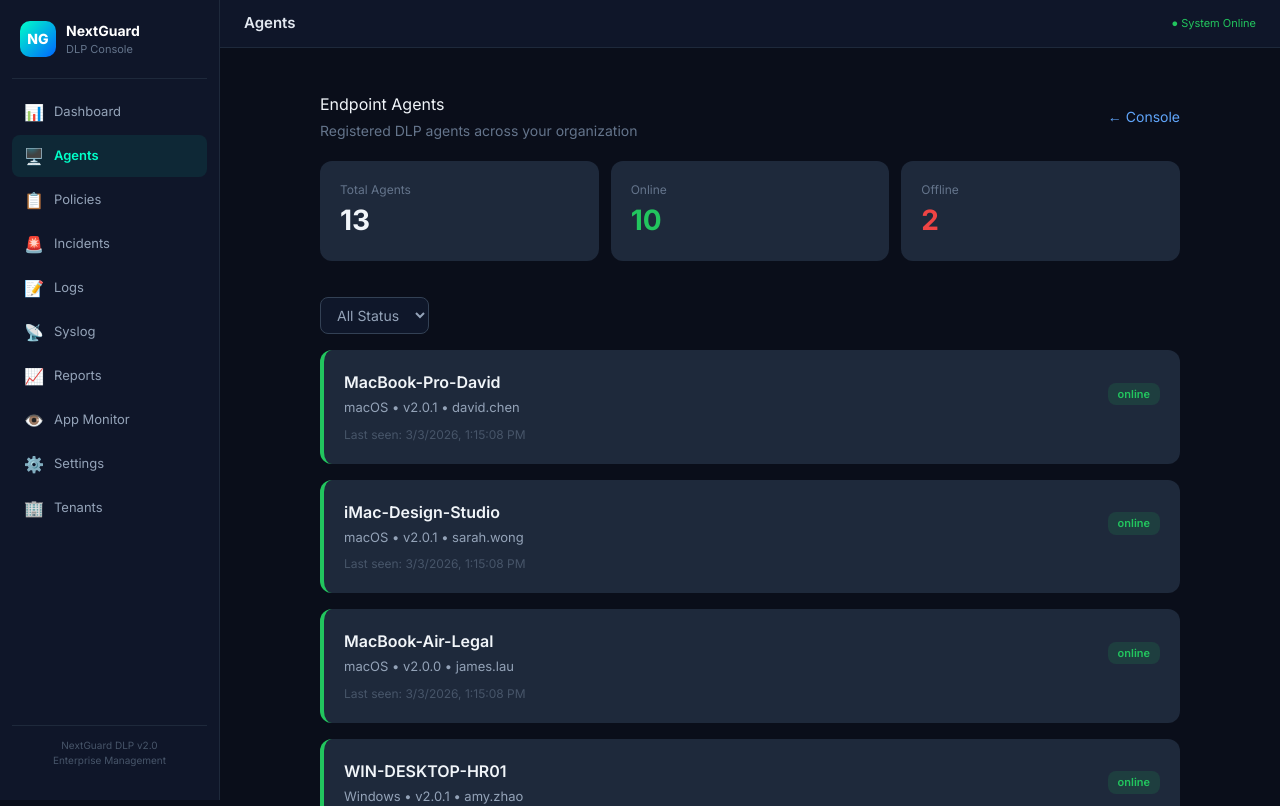
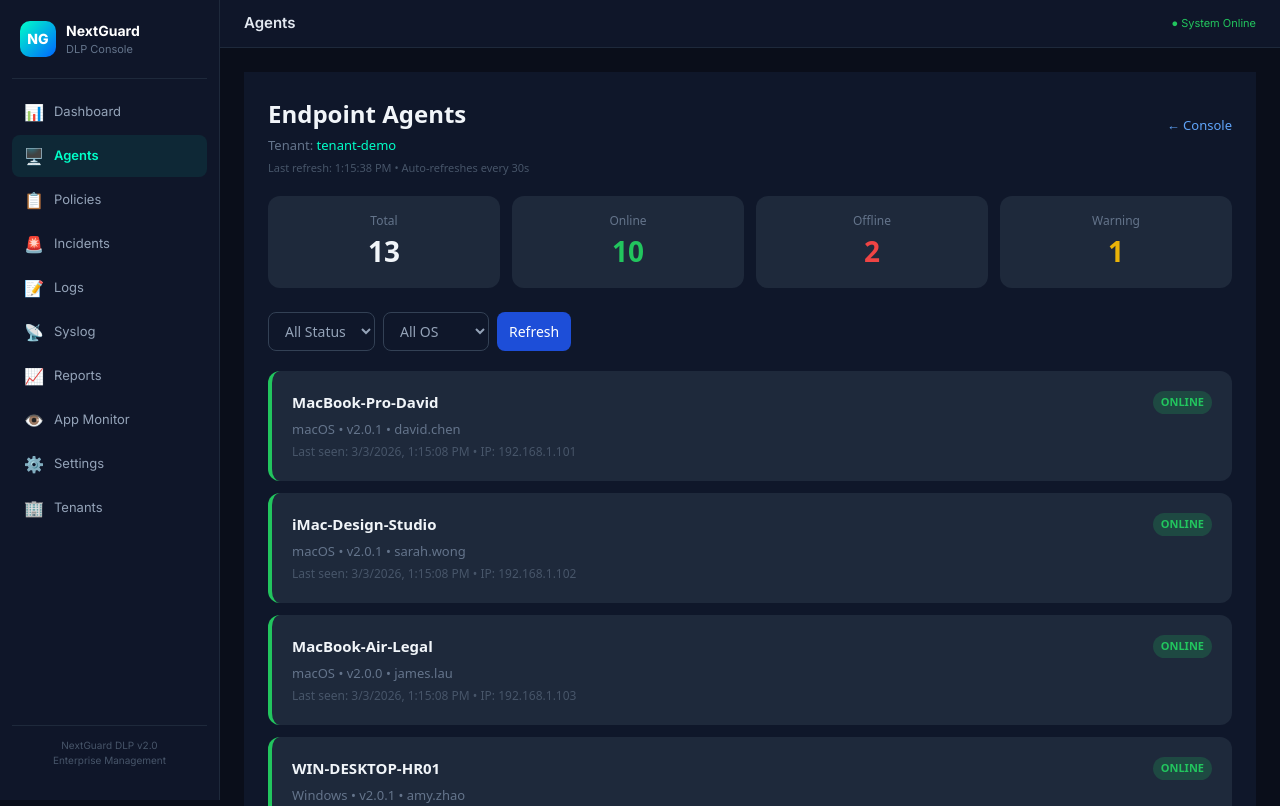
Before and after one commit to NextGuard-hk/nextguard-website, a Next.js app: page /console/agents in a window 1280 px wide. Shown: the top 806 px of the page. Built offline with nearby package versions, Linux system fonts and the light colour scheme.

Commit message:
Update page.tsxfeat: Tenant-aware agents page with OS filter, policy status, auto-refresh

```diff
--- a/app/console/agents/page.tsx
+++ b/app/console/agents/page.tsx
@@ -1,40 +1,85 @@
 'use client'
-import { useState, useEffect } from 'react'
+import { useState, useEffect, useCallback } from 'react'
 import Link from 'next/link'
 
-const statusColors: Record<string, string> = { online: '#22c55e', offline: '#ef4444', unknown: '#6b7280' }
+const STATUS_COLOR: Record<string,string> = { online:'#22c55e', offline:'#ef4444', warning:'#eab308', unknown:'#6b7280' }
+
+function getTenantId(): string {
+  try { const u = JSON.parse(localStorage.getItem('ng_user')||'{}'); return u.tenantId||'tenant-demo' }
+  catch { return 'tenant-demo' }
+}
 
 export default function AgentsPage() {
   const [agents, setAgents] = useState<any[]>([])
   const [loading, setLoading] = useState(true)
   const [statusFilter, setStatusFilter] = useState('all')
+  const [osFilter, setOsFilter] = useState('all')
   const [selected, setSelected] = useState<any>(null)
+  const [lastRefresh, setLastRefresh] = useState<Date>(new Date())
 
-  useEffect(() => {
-    fetch('/api/v1/agents').then(r => r.json()).then(d => {
-      if (d.success) setAgents(d.agents || [])
-      setLoading(false)
-    }).catch(() => setLoading(false))
+  const fetchAgents = useCallback(async () => {
+    try {
+      const tid = getTenantId()
+      const r = await fetch(`/api/v1/agents?tenantId=${tid}`)
+      const d = await r.json()
+      if (d.success) { setAgents(d.agents || []); setLastRefresh(new Date()) }
+    } catch {}
+    finally { setLoading(false) }
   }, [])
 
-  const filtered = statusFilter === 'all' ? agents : agents.filter(a => a.status === statusFilter)
-  const stats = { total: agents.length, online: agents.filter(a => a.status === 'online').length, offline: agents.filter(a => a.status === 'offline').length }
-  const card = { background: '#1e293b', borderRadius: 12, padding: 20, marginBottom: 16 }
-  const sel = { background: '#0f172a', color: '#94a3b8', border: '1px solid #334155', borderRadius: 8, padding: '8px 12px', fontSize: 14 }
+  useEffect(() => { fetchAgents() }, [fetchAgents])
+  useEffect(() => { const t = setInterval(fetchAgents, 30000); return () => clearInterval(t) }, [fetchAgents])
+
+  const filtered = agents.filter(a => {
+    if (statusFilter !== 'all' && a.status !== statusFilter) return false
+    if (osFilter !== 'all' && !(a.os||'').toLowerCase().includes(osFilter.toLowerCase())) return false
+    return true
+  })
+
+  const stats = {
+    total: agents.length,
+    online: agents.filter(a => a.status === 'online').length,
+    offline: agents.filter(a => a.status === 'offline').length,
+    warning: agents.filter(a => a.status === 'warning').length
+  }
+
+  const card = { background:'#1e293b', borderRadius:12, padding:20, marginBottom:12 }
+  const inp = { background:'#0f172a', color:'#94a3b8', border:'1px solid #334155', borderRadius:8, padding:'8px 12px', fontSize:14 }
 
   if (selected) {
+    const policyPending = selected.pendingPolicyPush
     return (
-      <div style={{ padding: 20, maxWidth: 800, margin: '0 auto' }}>
-        <button onClick={() => setSelected(null)} style={{ color: '#60a5fa', background: 'none', border: 'none', cursor: 'pointer', marginBottom: 16 }}>&larr; Back</button>
-        <div style={card}>
-          <div style={{ display: 'flex', justifyContent: 'space-between', alignItems: 'center', marginBottom: 16 }}>
-            <h2 style={{ color: '#f1f5f9', margin: 0 }}>{selected.hostname}</h2>
-            <span style={{ background: statusColors[selected.status] + '22', color: statusColors[selected.status], padding: '4px 12px', borderRadius: 12, fontSize: 12, fontWeight: 600 }}>{selected.status}</span>
+      <div style={{ minHeight:'100vh', background:'#0f172a', color:'#f1f5f9', padding:24, fontFamily:'system-ui' }}>
+        <button onClick={() => setSelected(null)} style={{ color:'#60a5fa', background:'none', border:'none', cursor:'pointer', marginBottom:16, fontSize:14 }}>← Back to Agents</button>
+        <div style={{ background:'#1e293b', borderRadius:16, padding:28, maxWidth:800 }}>
+          <div style={{ display:'flex', justifyContent:'space-between', alignItems:'flex-start', marginBottom:20 }}>
+            <div>
+              <h2 style={{ margin:0, fontSize:20 }}>{selected.hostname}</h2>
+              <p style={{ color:'#64748b', margin:'4px 0 0', fontSize:13 }}>{selected.id}</p>
+            </div>
+            <div style={{ display:'flex', gap:8, alignItems:'center' }}>
+              <span style={{ background:STATUS_COLOR[selected.status]+'33', color:STATUS_COLOR[selected.status], padding:'4px 12px', borderRadius:20, fontSize:12, fontWeight:700, textTransform:'uppercase' }}>{selected.status}</span>
+              {policyPending && <span style={{ background:'#f97316'+'33', color:'#f97316', padding:'4px 10px', borderRadius:20, fontSize:11 }}>Policy Pending</span>}
+            </div>
           </div>
-          <div style={{ display: 'grid', gridTemplateColumns: '1fr 1fr', gap: 12 }}>
-            {[['Agent ID', selected.id], ['OS', selected.os || selected.osVersion || 'N/A'], ['Version', selected.version || selected.agentVersion || 'N/A'], ['Username', selected.username || 'N/A'], ['IP Address', selected.ip || selected.ipAddress || 'N/A'], ['Last Heartbeat', selected.lastHeartbeat ? new Date(selected.lastHeartbeat).toLocaleString() : 'N/A'], ['Registered', selected.registeredAt ? new Date(selected.registeredAt).toLocaleString() : 'N/A']].map(([label, val], i) => (
-              <div key={i}><span style={{ color: '#64748b', fontSize: 12 }}>{label}</span><br/><span style={{ color: '#e2e8f0', fontFamily: 'monospace', fontSize: 13 }}>{val}</span></div>
+          <div style={{ display:'grid', gridTemplateColumns:'1fr 1fr', gap:12, marginBottom:20 }}>
+            {[['OS', `${selected.os||''} ${selected.osVersion||''}`.trim()||'N/A'],['Agent Version', selected.version||selected.agentVersion||'N/A'],['Username', selected.username||'N/A'],['IP Address', selected.ip||selected.ipAddress||'N/A'],['MAC Address', selected.macAddress||'N/A'],['Policy Version', `v${selected.policyVersion||0}`],['Last Heartbeat', selected.lastHeartbeat?new Date(selected.lastHeartbeat).toLocaleString():'N/A'],['Registered', selected.registeredAt?new Date(selected.registeredAt).toLocaleString():'N/A']].map(([k,v]) => (
+              <div key={k} style={{ background:'#0f172a', borderRadius:8, padding:'12px 16px' }}>
+                <div style={{ color:'#64748b', fontSize:11, textTransform:'uppercase', marginBottom:4 }}>{k}</div>
+                <div style={{ fontSize:14, wordBreak:'break-all' }}>{v as string}</div>
+              </div>
             ))}
+          </div>
+          {selected.tags?.length > 0 && (
+            <div style={{ marginBottom:16 }}>
+              <div style={{ color:'#64748b', fontSize:11, textTransform:'uppercase', marginBottom:8 }}>Tags</div>
+              <div style={{ display:'flex', gap:6, flexWrap:'wrap' }}>
+                {selected.tags.map((t: string) => <span key={t} style={{ background:'#334155', color:'#94a3b8', padding:'3px 10px', borderRadius:20, fontSize:12 }}>{t}</span>)}
+              </div>
+            </div>
+          )}
+          <div style={{ display:'flex', gap:8, marginTop:20 }}>
+            <Link href={`/console/incidents?agentId=${selected.id}`} style={{ padding:'8px 16px', borderRadius:8, background:'#1d4ed8', color:'#fff', fontSize:13, textDecoration:'none' }}>View Incidents</Link>
           </div>
         </div>
       </div>
@@ -42,35 +87,64 @@ export default function AgentsPage() {
   }
 
   return (
-    <div style={{ padding: 20, maxWidth: 900, margin: '0 auto' }}>
-      <div style={{ display: 'flex', justifyContent: 'space-between', alignItems: 'center', marginBottom: 20 }}>
-        <div><h1 style={{ color: '#f1f5f9', margin: 0 }}>Endpoint Agents</h1><p style={{ color: '#64748b', margin: '4px 0 0', fontSize: 14 }}>Registered DLP agents across your organization</p></div>
-        <Link href="/console" style={{ color: '#60a5fa', fontSize: 14, textDecoration: 'none' }}>&larr; Console</Link>
+    <div style={{ minHeight:'100vh', background:'#0f172a', color:'#f1f5f9', padding:24, fontFamily:'system-ui' }}>
+      <div style={{ display:'flex', justifyContent:'space-between', alignItems:'center', marginBottom:4 }}>
+        <div>
+          <h1 style={{ margin:0, fontSize:24, fontWeight:700 }}>Endpoint Agents</h1>
+          <p style={{ color:'#64748b', margin:'4px 0 0', fontSize:13 }}>Tenant: <span style={{ color:'#00ffc8' }}>{getTenantId()}</span></p>
+        </div>
+        <Link href="/console" style={{ color:'#60a5fa', fontSize:13, textDecoration:'none' }}>← Console</Link>
       </div>
-      <div style={{ display: 'grid', gridTemplateColumns: 'repeat(3, 1fr)', gap: 12, marginBottom: 20 }}>
-        <div style={card}><div style={{ color: '#64748b', fontSize: 12 }}>Total Agents</div><div style={{ color: '#f1f5f9', fontSize: 28, fontWeight: 700 }}>{stats.total}</div></div>
-        <div style={card}><div style={{ color: '#64748b', fontSize: 12 }}>Online</div><div style={{ color: '#22c55e', fontSize: 28, fontWeight: 700 }}>{stats.online}</div></div>
-        <div style={card}><div style={{ color: '#64748b', fontSize: 12 }}>Offline</div><div style={{ color: '#ef4444', fontSize: 28, fontWeight: 700 }}>{stats.offline}</div></div>
+      <div style={{ color:'#475569', fontSize:11, marginBottom:20 }}>Last refresh: {lastRefresh.toLocaleTimeString()} • Auto-refreshes every 30s</div>
+
+      <div style={{ display:'grid', gridTemplateColumns:'repeat(4,1fr)', gap:12, marginBottom:24 }}>
+        {[['Total',stats.total,'#f1f5f9'],['Online',stats.online,'#22c55e'],['Offline',stats.offline,'#ef4444'],['Warning',stats.warning,'#eab308']].map(([l,v,c]) => (
+          <div key={l as string} style={{ background:'#1e293b', borderRadius:12, padding:16, textAlign:'center' }}>
+            <div style={{ color:'#64748b', fontSize:12 }}>{l as string}</div>
+            <div style={{ fontSize:28, fontWeight:700, color:c as string }}>{v as number}</div>
+          </div>
+        ))}
       </div>
-      <div style={{ display: 'flex', gap: 8, marginBottom: 16 }}>
-        <select style={sel} value={statusFilter} onChange={e => setStatusFilter(e.target.value)}>
-          <option value="all">All Status</option><option value="online">Online</option><option value="offline">Offline</option>
+
+      <div style={{ display:'flex', gap:8, marginBottom:20, flexWrap:'wrap' }}>
+        <select value={statusFilter} onChange={e=>setStatusFilter(e.target.value)} style={inp}>
+          <option value="all">All Status</option>
+          {['online','offline','warning'].map(s=><option key={s} value={s}>{s}</option>)}
         </select>
+        <select value={osFilter} onChange={e=>setOsFilter(e.target.value)} style={inp}>
+          <option value="all">All OS</option>
+          {['macOS','Windows','Linux'].map(s=><option key={s} value={s}>{s}</option>)}
+        </select>
+        <button onClick={fetchAgents} style={{ ...inp, background:'#1d4ed8', color:'#fff', border:'none', cursor:'pointer' }}>Refresh</button>
       </div>
-      {loading ? <p style={{ color: '#64748b' }}>Loading...</p> : filtered.length === 0 ? (
-        <div style={{ ...card, textAlign: 'center', padding: 40 }}><p style={{ color: '#64748b' }}>No agents registered.</p><p style={{ color: '#475569', fontSize: 13 }}>Agents will appear after connecting to the management console.</p></div>
-      ) : filtered.map(agent => (
-        <div key={agent.id} onClick={() => setSelected(agent)} style={{ ...card, cursor: 'pointer', borderLeft: `4px solid ${statusColors[agent.status] || '#6b7280'}` }}>
-          <div style={{ display: 'flex', justifyContent: 'space-between', alignItems: 'center' }}>
-            <div>
-              <div style={{ color: '#f1f5f9', fontWeight: 600 }}>{agent.hostname}</div>
-              <div style={{ color: '#94a3b8', fontSize: 13, marginTop: 4 }}>{agent.os || agent.osVersion || 'N/A'} &bull; v{agent.version || agent.agentVersion || '?'} &bull; {agent.username || 'N/A'}</div>
+
+      {loading ? (
+        <div style={{ textAlign:'center', color:'#64748b', padding:60 }}>Loading agents...</div>
+      ) : filtered.length === 0 ? (
+        <div style={{ textAlign:'center', color:'#64748b', padding:60 }}>
+          <div style={{ fontSize:40, marginBottom:12 }}>🖥</div>
+          <div style={{ fontSize:16, marginBottom:4 }}>No agents registered</div>
+          <div style={{ fontSize:13 }}>Agents appear after connecting to the management console.</div>
+        </div>
+      ) : (
+        <div>
+          {filtered.map(agent => (
+            <div key={agent.id} onClick={()=>setSelected(agent)}
+              style={{ ...card, cursor:'pointer', borderLeft:`4px solid ${STATUS_COLOR[agent.status]||'#6b7280'}` }}>
+              <div style={{ display:'flex', justifyContent:'space-between', alignItems:'center', marginBottom:6 }}>
+                <div style={{ fontWeight:600, fontSize:15 }}>{agent.hostname}</div>
+                <div style={{ display:'flex', gap:6, alignItems:'center' }}>
+                  {agent.pendingPolicyPush && <span style={{ background:'#f97316'+'22', color:'#f97316', padding:'2px 8px', borderRadius:20, fontSize:11 }}>Policy Pending</span>}
+                  <span style={{ background:STATUS_COLOR[agent.status]+'33', color:STATUS_COLOR[agent.status], padding:'3px 8px', borderRadius:20, fontSize:11, fontWeight:700, textTransform:'uppercase' }}>{agent.status}</span>
+                </div>
+              </div>
+              <div style={{ color:'#64748b', fontSize:13, marginBottom:4 }}>{agent.os||''} {agent.osVersion||''} • v{agent.version||agent.agentVersion||'?'} • {agent.username||'N/A'}</div>
+              <div style={{ color:'#475569', fontSize:12 }}>Last seen: {agent.lastHeartbeat ? new Date(agent.lastHeartbeat).toLocaleString() : 'Never'} • IP: {agent.ip||'N/A'}</div>
             </div>
-            <span style={{ background: statusColors[agent.status] + '22', color: statusColors[agent.status], padding: '3px 10px', borderRadius: 8, fontSize: 11, fontWeight: 600 }}>{agent.status}</span>
-          </div>
-          <div style={{ color: '#475569', fontSize: 12, marginTop: 8 }}>Last seen: {agent.lastHeartbeat ? new Date(agent.lastHeartbeat).toLocaleString() : 'Never'}</div>
+          ))}
+          <div style={{ color:'#475569', fontSize:12, textAlign:'center', padding:'12px 0' }}>Showing {filtered.length} of {agents.length} agents</div>
         </div>
-      ))}
+      )}
     </div>
   )
 }
```
